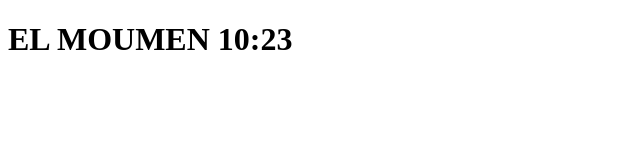
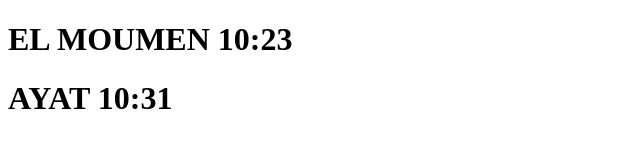
Before and after one commit to DD-201-ERRAMI/GIT_201, a plain HTML site: page index.html in a window 1280 px wide. Shown: the whole page, without its empty margins (0-640 px from the left). Drawn offline with Linux system fonts and the light colour scheme.

Commit message:
Update index.html

```diff
--- a/index.html
+++ b/index.html
@@ -7,5 +7,6 @@
 </head>
 <body>
     <h1>EL MOUMEN 10:23</h1>
+    <h1>AYAT 10:31</h1>
 </body>
 </html>
```
